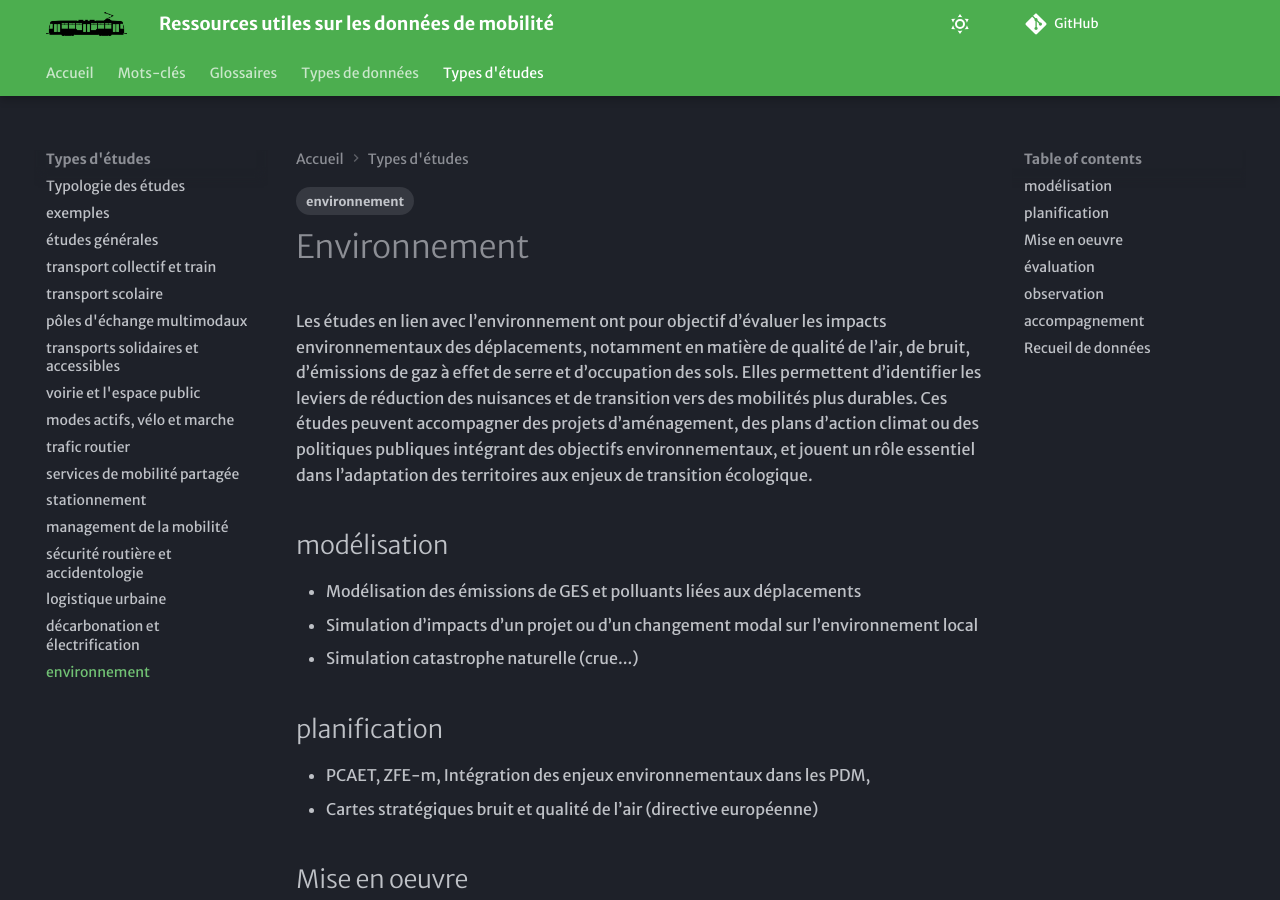
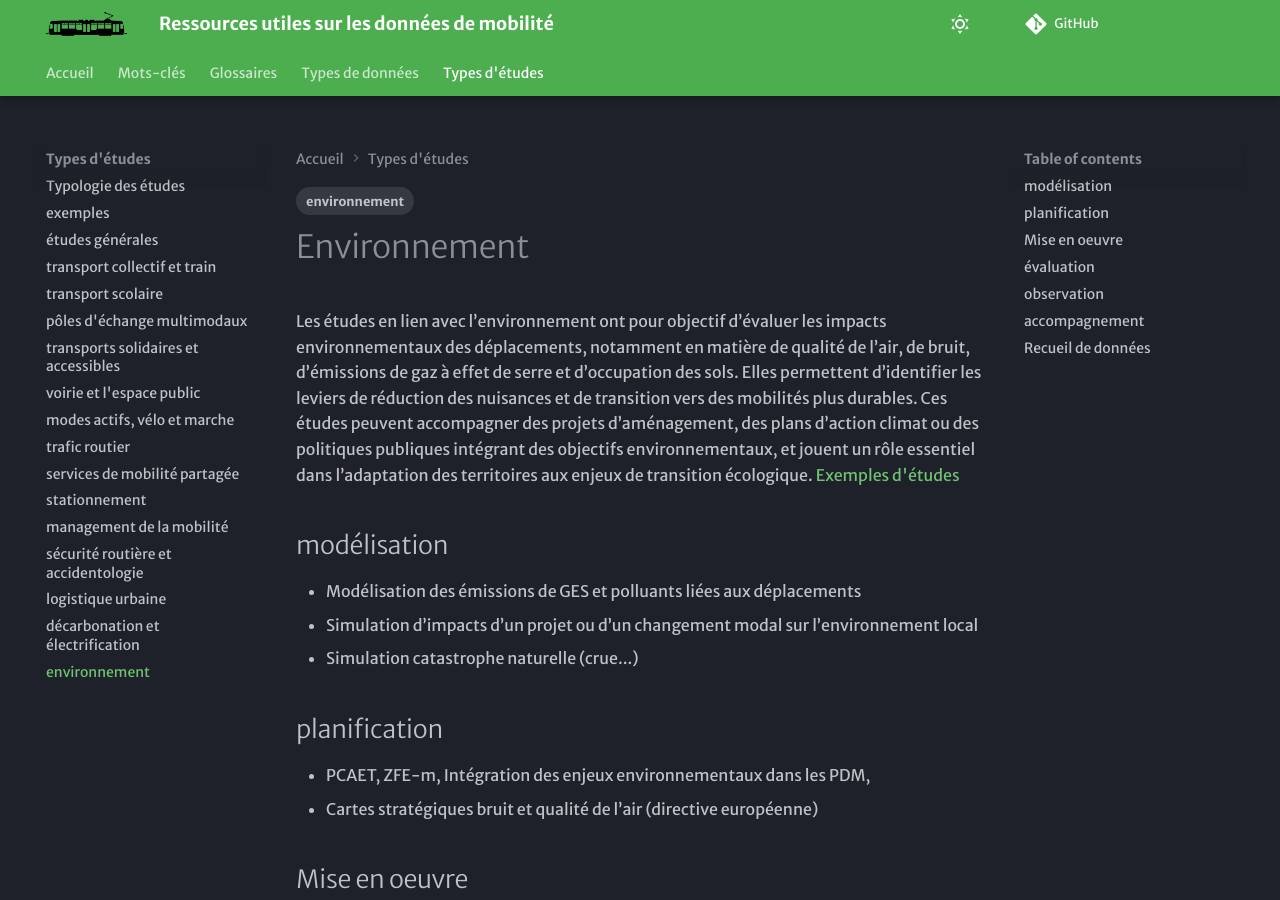
Before and after one commit to xdurang/mobscidat, an MkDocs documentation site: the page built from docs/type_etudes/TE_environnement.md, in a window 1280 px wide and 900 px high. Built offline with MkDocs 1.6.1 and Material for MkDocs 9.7.7, drawn with Linux system fonts in a browser that asks for light colours; some web fonts are replaced; comment, search, counter and statistics services are not loaded.

Commit message:
Update TE_environnement.md

```diff
--- a/docs/type_etudes/TE_environnement.md
+++ b/docs/type_etudes/TE_environnement.md
@@ -5,6 +5,7 @@ tags:
 ---
 # Environnement
 Les études en lien avec l’environnement ont pour objectif d’évaluer les impacts environnementaux des déplacements, notamment en matière de qualité de l’air, de bruit, d’émissions de gaz à effet de serre et d’occupation des sols. Elles permettent d’identifier les leviers de réduction des nuisances et de transition vers des mobilités plus durables. Ces études peuvent accompagner des projets d’aménagement, des plans d’action climat ou des politiques publiques intégrant des objectifs environnementaux, et jouent un rôle essentiel dans l’adaptation des territoires aux enjeux de transition écologique.
+[Exemples d'études](https://documentsmarches.francemobilites.fr/Search/?sort=score&sortOrder=desc&highlight=true&facet=true&r=1&f_type=DOCUMENT&l_property.FMCode.PublicContractClass.natureOfPrestations_string=25&l_property.FMCode.PublicContractClass.metierIndex_string=40&text=Environnement%20OU%20bruit%20OU%20%22qualit%C3%A9%20de%20l%27air%22%20OU%20CO2&f_property.FMCode.PublicContractClass.natureOfPrestations_string=Etude%20service)
 
 ## modélisation
 - Modélisation des émissions de GES et polluants liées aux déplacements
```
